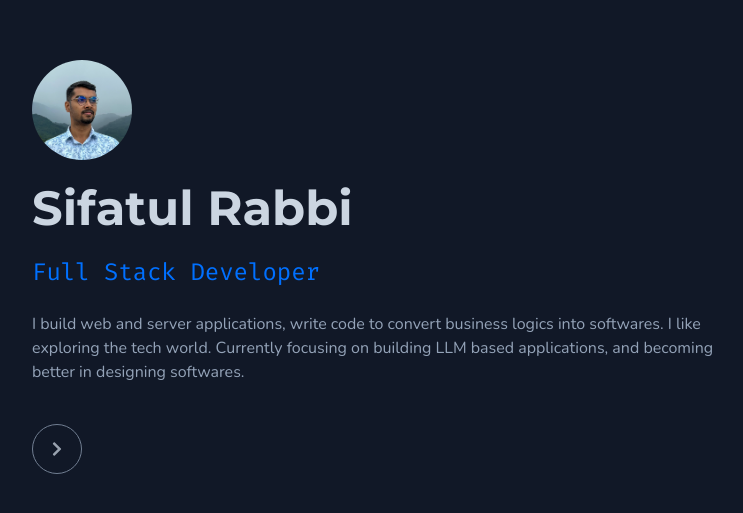
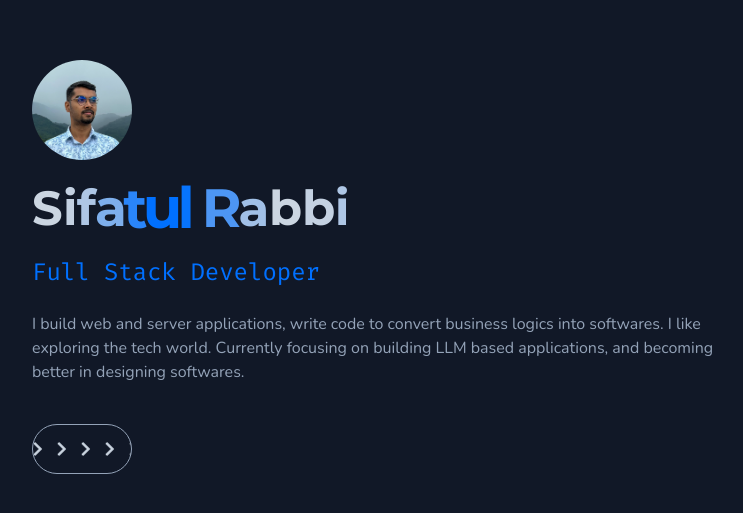
Before and after one commit to sifatulrabbi/sifatulrabbi.github.io, a React (Vite) app: page / in a window 1280 px wide. Shown: the part 133-646 px from the top of the page, without its empty margins (248-991 px from the left). Built offline with nearby package versions, Linux system fonts and the light colour scheme.

Commit message:
add anims

```diff
--- /dev/null
+++ b/src/components/AnimatedText.tsx
@@ -0,0 +1,14 @@
+import React from "react";
+
+const AnimatedText: React.FC<{ str: string; idx: number }> = ({ str, idx }) => {
+    return (
+        <span
+            className="inline-block min-w-[10px] lg:hover:text-primary-400 duration-300 beating-colors"
+            style={{ animationDelay: `${idx * 0.1}s` }}
+        >
+            {str}
+        </span>
+    );
+};
+
+export default AnimatedText;
--- /dev/null
+++ b/src/components/index.ts
@@ -0,0 +1 @@
+export { default as AnimatedText } from "./AnimatedText";
--- a/src/modules/DetailsSection/ContactPage.tsx
+++ b/src/modules/DetailsSection/ContactPage.tsx
@@ -1,5 +1,6 @@
 import React from "react";
 import { FaLinkedin, FaGithub, FaEnvelope, FaTwitter } from "react-icons/fa6";
+import { AnimatedText } from "@/components";
 
 const links = [
     {
@@ -33,7 +34,15 @@ const ContactPage: React.FC = () => {
     return (
         <section className="w-full min-h-max flex flex-col justify-start items-start py-6 px-8 md:ml-[200px] lg:ml-[250px] mt-[50px]">
             <div className="w-full prose max-w-full prose-h1:text-slate-300 prose-h1:font-bold prose-a:text-slate-400 prose-a:no-underline lg:hover:prose-a:text-primary-400 prose-h4:text-slate-300 prose-h4:font-medium">
-                <h1>Let's Connect</h1>
+                <h1>
+                    {"Let's Connect".split("").map((l, i) => (
+                        <AnimatedText
+                            key={`projects-header-${l}`}
+                            str={l}
+                            idx={i}
+                        />
+                    ))}
+                </h1>
                 <div className="w-full flex flex-col gap-8 justify-start items-start lg:flex-row-reverse">
                     <div className="flex flex-col gap-2 min-w-max lg:min-w-[250px]">
                         {links.map((l) => (
--- a/src/modules/DetailsSection/ExperiencesSection.tsx
+++ b/src/modules/DetailsSection/ExperiencesSection.tsx
@@ -1,5 +1,6 @@
 import React from "react";
 import { FaArrowRight, FaMinus } from "react-icons/fa";
+import { AnimatedText } from "@/components";
 
 const experienceData = [
     {
@@ -58,7 +59,15 @@ const ExperiencesSection: React.FC = () => {
     return (
         <section className="w-full min-h-max flex flex-col justify-start items-start py-6 px-8 md:ml-[200px] lg:ml-[250px] mt-[50px]">
             <div className="w-full prose max-w-full prose-h1:text-slate-300 prose-h1:font-bold">
-                <h1>Experiences</h1>
+                <h1>
+                    {"Experiences".split("").map((l, i) => (
+                        <AnimatedText
+                            key={`experiences-${l}`}
+                            str={l}
+                            idx={i}
+                        />
+                    ))}
+                </h1>
                 <small className="text-slate-400 text-sm">
                     Started my professional journey from February 2022
                 </small>
--- a/src/modules/DetailsSection/ProjectsSection.tsx
+++ b/src/modules/DetailsSection/ProjectsSection.tsx
@@ -1,4 +1,5 @@
 import React from "react";
+import { AnimatedText } from "@/components";
 import { FaArrowRight, FaGithub } from "react-icons/fa";
 
 const projectsData = [
@@ -50,7 +51,15 @@ const ProjectsSection: React.FC = () => {
     return (
         <section className="w-full min-h-max flex flex-col justify-start items-start py-6 px-8 md:ml-[200px] lg:ml-[250px] mt-[50px]">
             <div className="w-full prose max-w-full prose-h1:text-slate-300 prose-h1:font-bold">
-                <h1>Projects</h1>
+                <h1>
+                    {"Projects".split("").map((l, i) => (
+                        <AnimatedText
+                            key={`projects-header-${l}`}
+                            str={l}
+                            idx={i}
+                        />
+                    ))}
+                </h1>
                 <small className="text-slate-400 text-sm">
                     I like exploring and learning new. I always build projects
                     try out new tools and concepts.
--- a/src/modules/DetailsSection/SkillsSection/index.tsx
+++ b/src/modules/DetailsSection/SkillsSection/index.tsx
@@ -1,4 +1,5 @@
 import React from "react";
+import { AnimatedText } from "@/components";
 import ProgrammingLanguages from "./ProgrammingLanguages";
 import Frameworks from "./Frameworks";
 import Tools from "./Tools";
@@ -9,7 +10,15 @@ const SkillsSection: React.FC = () => {
     return (
         <section className="w-full min-h-max flex flex-col justify-start items-start py-6 px-8 md:ml-[200px] lg:ml-[250px] mt-[50px]">
             <div className="w-full prose max-w-full prose-h1:text-slate-300 prose-h1:font-bold">
-                <h1>Skills & Interests</h1>
+                <h1>
+                    {"Skills & Interests".split("").map((l, i) => (
+                        <AnimatedText
+                            key={`skills-n-interests-${l}`}
+                            str={l}
+                            idx={i}
+                        />
+                    ))}
+                </h1>
                 <small className="text-slate-400 text-sm">
                     I like exploring and learning more about tech and software
                     development.
--- a/src/modules/HeroSection.tsx
+++ b/src/modules/HeroSection.tsx
@@ -1,18 +1,6 @@
 import React from "react";
 import { FaChevronRight } from "react-icons/fa";
-
-const ColorfulStrings: React.FC<{ str: string }> = ({ str }) => {
-    const showHiddenSkill = () => {};
-
-    return (
-        <span
-            onClick={showHiddenSkill}
-            className="lg:hover:text-primary-400 duration-300 inline-block"
-        >
-            {str}
-        </span>
-    );
-};
+import { AnimatedText } from "@/components";
 
 const HeroSection: React.FC<{ setShowHero: (v: boolean) => void }> = ({
     setShowHero,
@@ -21,7 +9,7 @@ const HeroSection: React.FC<{ setShowHero: (v: boolean) => void }> = ({
 
     return (
         <div className="w-full h-full p-6 flex flex-col justify-center lg:max-w-[60%] mx-auto gap-10">
-            <div className="w-full flex flex-col mx-auto gap-6">
+            <div className="w-full flex flex-col mx-auto gap-6 relative">
                 <img
                     src="/me.png"
                     height="100px"
@@ -29,17 +17,11 @@ const HeroSection: React.FC<{ setShowHero: (v: boolean) => void }> = ({
                     className="rounded-full"
                 />
                 <h1 className="text-slate-300 font-bold text-3xl sm:text-4xl md:text-5xl selection:bg-transparent selection:text-primary-400">
-                    {"Sifatul".split("").map((str, i) => (
-                        <ColorfulStrings
+                    {"Sifatul Rabbi".split("").map((str, i) => (
+                        <AnimatedText
                             key={"first-name-" + str + i}
                             str={str}
-                        />
-                    ))}{" "}
-                    {/* <br className="md:hidden" /> */}
-                    {"Rabbi".split("").map((str, i) => (
-                        <ColorfulStrings
-                            key={"last-name-letter-" + str + i}
-                            str={str}
+                            idx={i}
                         />
                     ))}
                 </h1>
@@ -57,9 +39,25 @@ const HeroSection: React.FC<{ setShowHero: (v: boolean) => void }> = ({
             <div className="flex flex-row items-center gap-4">
                 <button
                     onClick={handleShowDetails}
-                    className="text-slate-300 rounded-full p-4 border border-slate-400 max-w-max lg:hover:text-primary-400 lg:hover:border-primary-400 transition-colors duration-300 animate-pulse hover:animate-none"
+                    className="text-slate-300 rounded-full py-4 h-[50px] w-[100px] border border-slate-400 lg:hover:text-primary-400 lg:hover:border-primary-400 transition-colors duration-300 flex flex-row items-center justify-start overflow-hidden relative"
                 >
-                    <FaChevronRight />
+                    <FaChevronRight className="hero-enter-btn" />
+                    <FaChevronRight
+                        className="hero-enter-btn"
+                        style={{ animationDelay: "0.4s" }}
+                    />
+                    <FaChevronRight
+                        className="hero-enter-btn"
+                        style={{ animationDelay: "0.8s" }}
+                    />
+                    <FaChevronRight
+                        className="hero-enter-btn"
+                        style={{ animationDelay: "1.2s" }}
+                    />
+                    <FaChevronRight
+                        className="hero-enter-btn"
+                        style={{ animationDelay: "1.6s" }}
+                    />
                 </button>
             </div>
         </div>
--- /dev/null
+++ b/src/styles/_anim.scss
@@ -0,0 +1,30 @@
+.beating-colors {
+    animation: beating-colors 1s ease infinite forwards;
+
+    @keyframes beating-colors {
+        0%,
+        100% {
+            color: $primary-400;
+            scale: 1.2;
+        }
+        50% {
+            @apply text-slate-300;
+            scale: 1;
+        }
+    }
+}
+
+.hero-enter-btn {
+    position: absolute;
+    left: -20px;
+    animation: indicator-anim 2s linear infinite;
+
+    @keyframes indicator-anim {
+        from {
+            transform: translateX(0px);
+        }
+        to {
+            transform: translateX(120px);
+        }
+    }
+}
--- a/src/styles/index.scss
+++ b/src/styles/index.scss
@@ -1,6 +1,10 @@
 @tailwind base;
 @tailwind components;
 @tailwind utilities;
+
+$primary-200: #338dff;
+$primary-400: #0070ff;
+$primary-600: #0f00ff;
 
 html {
     height: -webkit-fill-available !important;
@@ -18,3 +22,5 @@ h5,
 h6 {
     @apply font-display;
 }
+
+@import "./anim";
```
